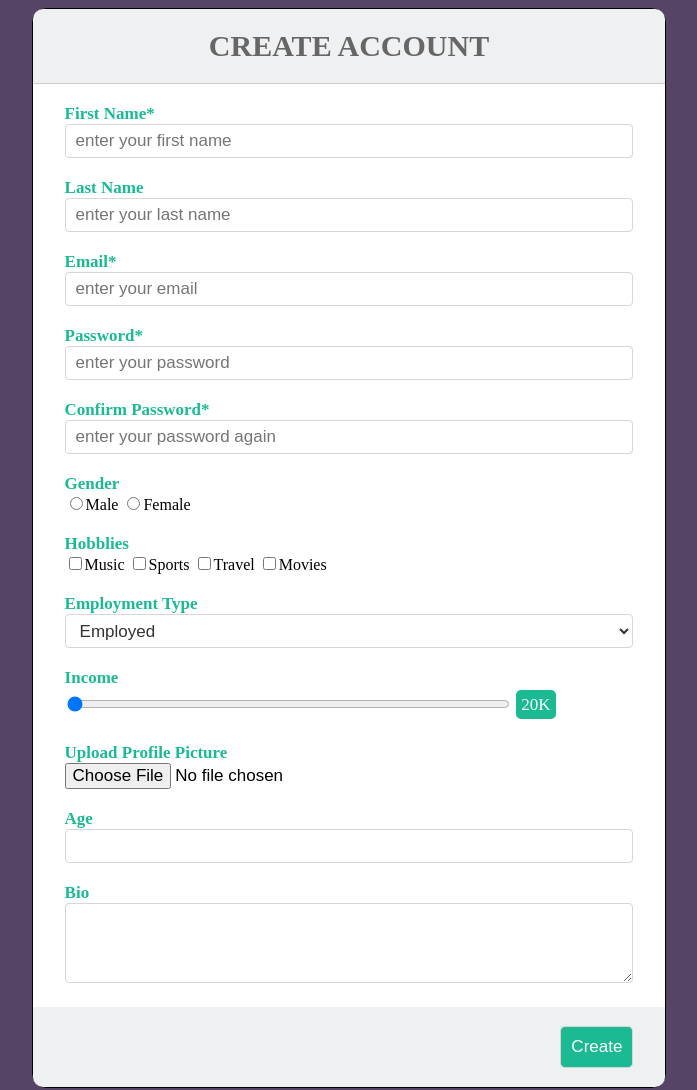
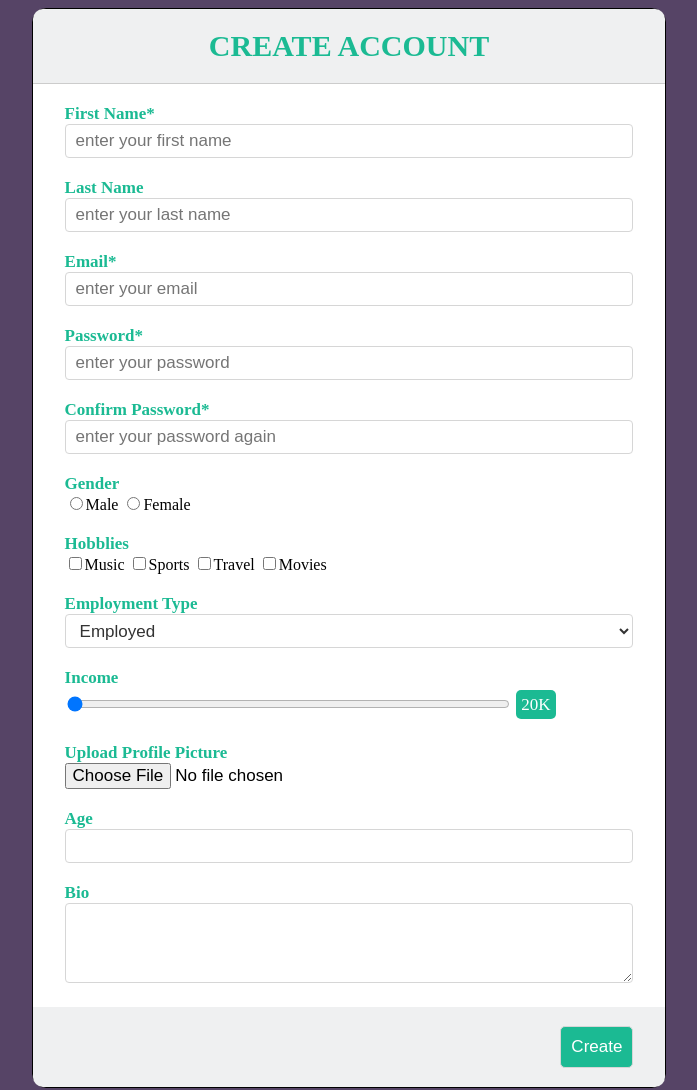
Before and after one commit to Faizan-Kakar/SignUp-Form, a plain HTML site: page index.html in a window 1280 px wide. Shown: the whole page, without its empty margins (291-988 px from the left). Drawn offline with Linux system fonts and the light colour scheme.

Commit message:
Heading color is changed

```diff
--- a/index.css
+++ b/index.css
@@ -17,6 +17,7 @@ body{
     color:#666;
     padding:20px 0;
     border-bottom:1px solid #cccccc;
+    color: #1BBA93;
 }
 
 .labels{
```
